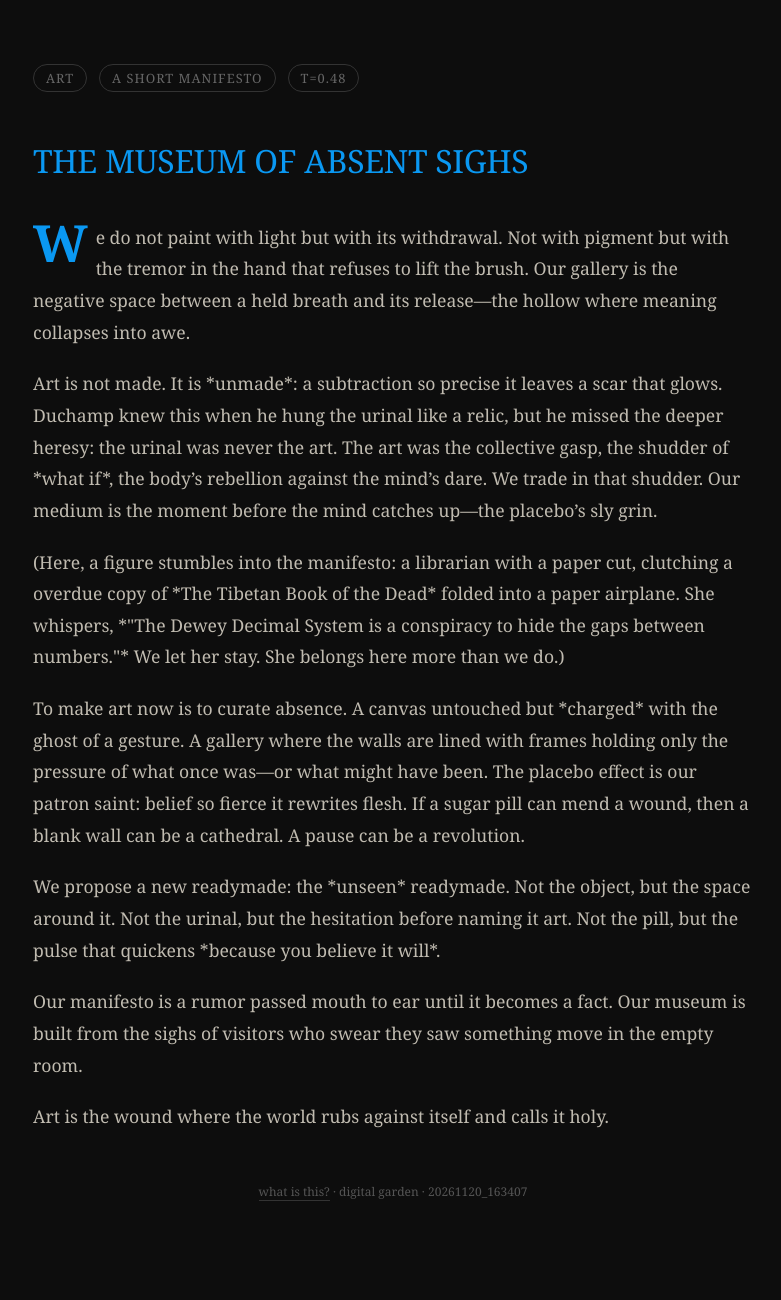
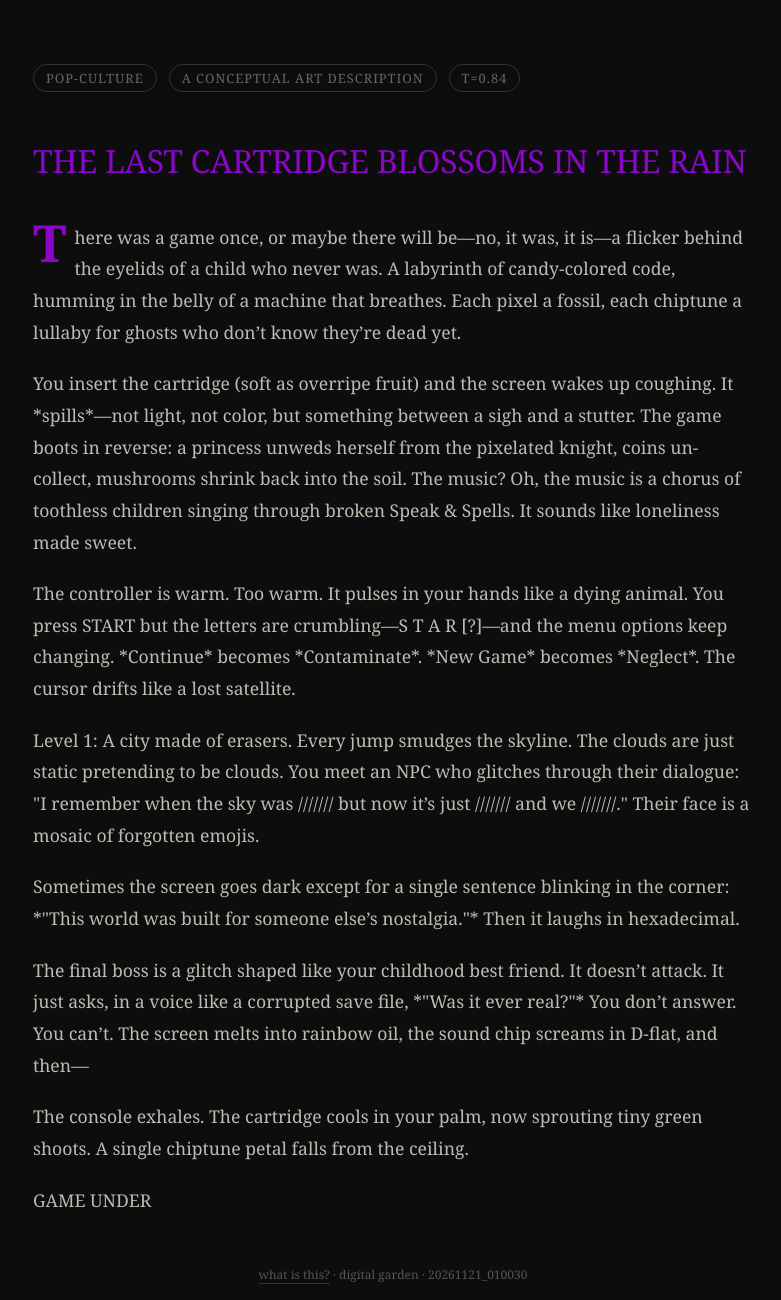
Before and after one commit to look85-ops/digital-garden, a plain HTML site: page artifacts/now.html in a window 1280 px wide. Shown: the whole page, without its empty margins (247-1028 px from the left). Before the commit the page ends 1267 px from the top, so only its background shows below. Drawn offline with Linux system fonts and the light colour scheme.

Commit message:
garden: new artifact 2026-11-21 01:00

```diff
--- a/artifacts/now.html
+++ b/artifacts/now.html
@@ -3,7 +3,7 @@
 <head>
 <meta charset="UTF-8">
 <meta name="viewport" content="width=device-width, initial-scale=1.0">
-<title>THE MUSEUM OF ABSENT SIGHS</title>
+<title>THE LAST CARTRIDGE BLOSSOMS IN THE RAIN</title>
 <style>
   * { margin:0; padding:0; box-sizing:border-box; }
   body {
@@ -25,7 +25,7 @@
   .meta span { border:1px solid #333; padding:0.25rem 0.75rem; border-radius:2rem; }
   h1 {
     font-size:2rem; font-weight:400; line-height:1.3;
-    margin-bottom:2.5rem; color:#0a98f2;
+    margin-bottom:2.5rem; color:#8b05cb;
     letter-spacing:-0.01em;
   }
   .body {
@@ -34,13 +34,13 @@
   .body p { margin-bottom:1.25rem; }
   .body p:first-child::first-letter {
     font-size:3.2rem; float:left; line-height:0.8; padding-right:0.5rem;
-    color:#0a98f2; font-weight:700;
+    color:#8b05cb; font-weight:700;
   }
   .meta-line {
     margin-top:3rem; font-size:0.75rem; color:#555; text-align:center; line-height:1.8;
   }
   .meta-line a { color:#555; text-decoration:none; border-bottom:1px solid #333; }
-  .meta-line a:hover { color:#0a98f2; border-color:0a98f2; }
+  .meta-line a:hover { color:#8b05cb; border-color:8b05cb; }
   @media (max-width:600px) {
     h1 { font-size:1.5rem; }
     body { padding:2rem 1rem; }
@@ -51,28 +51,29 @@
 <body>
 <div class="container">
   <div class="meta">
-    <span>art</span>
-    <span>a short manifesto</span>
-    <span>t=0.48</span>
+    <span>pop-culture</span>
+    <span>a conceptual art description</span>
+    <span>t=0.84</span>
   </div>
-  <h1>THE MUSEUM OF ABSENT SIGHS</h1>
+  <h1>THE LAST CARTRIDGE BLOSSOMS IN THE RAIN</h1>
   <div class="body">
-<p>We do not paint with light but with its withdrawal. Not with pigment but with the tremor in the hand that refuses to lift the brush. Our gallery is the negative space between a held breath and its release—the hollow where meaning collapses into awe.</p>
-<p>Art is not made. It is *unmade*: a subtraction so precise it leaves a scar that glows. Duchamp knew this when he hung the urinal like a relic, but he missed the deeper heresy: the urinal was never the art. The art was the collective gasp, the shudder of *what if*, the body’s rebellion against the mind’s dare. We trade in that shudder. Our medium is the moment before the mind catches up—the placebo’s sly grin.</p>
-<p>(Here, a figure stumbles into the manifesto: a librarian with a paper cut, clutching a overdue copy of *The Tibetan Book of the Dead* folded into a paper airplane. She whispers, *"The Dewey Decimal System is a conspiracy to hide the gaps between numbers."* We let her stay. She belongs here more than we do.)</p>
-<p>To make art now is to curate absence. A canvas untouched but *charged* with the ghost of a gesture. A gallery where the walls are lined with frames holding only the pressure of what once was—or what might have been. The placebo effect is our patron saint: belief so fierce it rewrites flesh. If a sugar pill can mend a wound, then a blank wall can be a cathedral. A pause can be a revolution.</p>
-<p>We propose a new readymade: the *unseen* readymade. Not the object, but the space around it. Not the urinal, but the hesitation before naming it art. Not the pill, but the pulse that quickens *because you believe it will*.</p>
-<p>Our manifesto is a rumor passed mouth to ear until it becomes a fact. Our museum is built from the sighs of visitors who swear they saw something move in the empty room.</p>
-<p>Art is the wound where the world rubs against itself and calls it holy.</p>
+<p>There was a game once, or maybe there will be—no, it was, it is—a flicker behind the eyelids of a child who never was. A labyrinth of candy-colored code, humming in the belly of a machine that breathes. Each pixel a fossil, each chiptune a lullaby for ghosts who don’t know they’re dead yet.</p>
+<p>You insert the cartridge (soft as overripe fruit) and the screen wakes up coughing. It *spills*—not light, not color, but something between a sigh and a stutter. The game boots in reverse: a princess unweds herself from the pixelated knight, coins un-collect, mushrooms shrink back into the soil. The music? Oh, the music is a chorus of toothless children singing through broken Speak & Spells. It sounds like loneliness made sweet.</p>
+<p>The controller is warm. Too warm. It pulses in your hands like a dying animal. You press START but the letters are crumbling—S T A R [?]—and the menu options keep changing. *Continue* becomes *Contaminate*. *New Game* becomes *Neglect*. The cursor drifts like a lost satellite.</p>
+<p>Level 1: A city made of erasers. Every jump smudges the skyline. The clouds are just static pretending to be clouds. You meet an NPC who glitches through their dialogue: "I remember when the sky was /////// but now it’s just /////// and we ///////." Their face is a mosaic of forgotten emojis.</p>
+<p>Sometimes the screen goes dark except for a single sentence blinking in the corner: *"This world was built for someone else’s nostalgia."* Then it laughs in hexadecimal.</p>
+<p>The final boss is a glitch shaped like your childhood best friend. It doesn’t attack. It just asks, in a voice like a corrupted save file, *"Was it ever real?"* You don’t answer. You can’t. The screen melts into rainbow oil, the sound chip screams in D-flat, and then—</p>
+<p>The console exhales. The cartridge cools in your palm, now sprouting tiny green shoots. A single chiptune petal falls from the ceiling.</p>
+<p>GAME UNDER</p>
 <p><!-- SOIL</p>
-<p>themes: absence as medium, placebo effect as art, the unseen readymade, belief as creative force, the sacred in the empty</p>
-<p>mood: tender, eerie, revelatory</p>
-<p>images: a scar that glows, a paper cut librarian, frames holding pressure, a pulse quickening, a rumor becoming fact</p>
+<p>themes: corrupted nostalgia, the fragility of digital memory, play as ritual</p>
+<p>mood: bittersweet, haunting, uncanny</p>
+<p>images: decaying cartridge, eraser city, glitch-boss, chiptune petals</p>
 <p>--></p>
 
   </div>
   <div class="meta-line">
-    <a href="about.html">what is this?</a> · digital garden · 20261120_163407
+    <a href="about.html">what is this?</a> · digital garden · 20261121_010030
   </div>
 </div>
 </body>
```
Also changed, not shown: index.html (+20 -19 lines).
